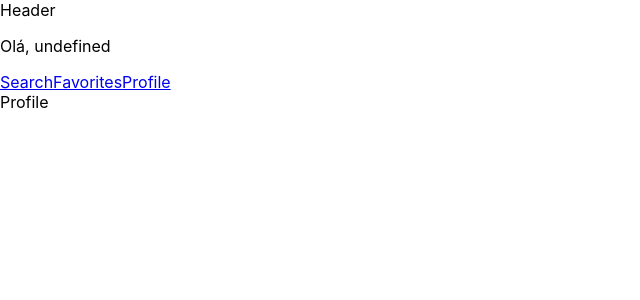
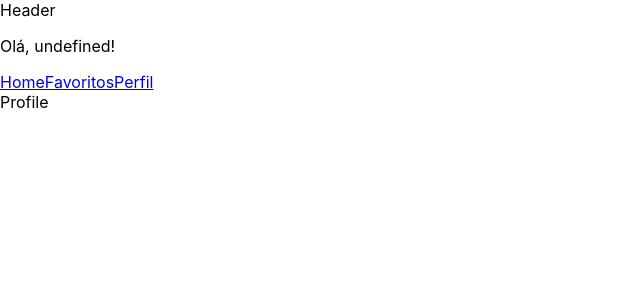
Before and after one commit to Rafael-Souza-97/music-tunes, a React (Create React App) app: page /profile in a window 1280 px wide. Shown: the top 300 px of the page, without its empty margins (0-640 px from the left). Built offline with nearby package versions, Linux system fonts and the light colour scheme.

Commit message:
Adiciona Requisito 10

```diff
--- a/src/components/Header.jsx
+++ b/src/components/Header.jsx
@@ -23,10 +23,10 @@ class Header extends Component {
     return (
       <header data-testid="header-component">
         <div>Header</div>
-        <p data-testid="header-user-name">{ `Olá, ${userName}` }</p>
-        <Link to="/search" data-testid="link-to-search">Search</Link>
-        <Link to="/favorites" data-testid="link-to-favorites">Favorites</Link>
-        <Link to="/profile" data-testid="link-to-profile">Profile</Link>
+        <p data-testid="header-user-name">{ `Olá, ${userName}!` }</p>
+        <Link to="/search" data-testid="link-to-search">Home</Link>
+        <Link to="/favorites" data-testid="link-to-favorites">Favoritos</Link>
+        <Link to="/profile" data-testid="link-to-profile">Perfil</Link>
 
       </header>
     );
--- a/src/pages/Album.jsx
+++ b/src/pages/Album.jsx
@@ -3,6 +3,7 @@ import PropTypes from 'prop-types';
 import Header from '../components/Header';
 import getMusics from '../services/musicsAPI';
 import MusicCard from '../components/MusicCard';
+import { getFavoriteSongs } from '../services/favoriteSongsAPI';
 
 class Album extends Component {
   state = {
@@ -11,6 +12,7 @@ class Album extends Component {
     img: '',
     explicit: '',
     musics: [],
+    favorites: [],
   }
 
   componentDidMount = async () => {
@@ -25,10 +27,13 @@ class Album extends Component {
       explicit: collection.collectionExplicitness,
       musics: songs,
     });
+    const favoriteSongs = await getFavoriteSongs();
+    this.setState({ favorites: favoriteSongs });
   }
 
   render() {
-    const { artist, album, img, explicit, musics } = this.state;
+    const { artist, album, img, explicit, musics, favorites } = this.state;
+    console.log(favorites);
 
     return (
       <div>
@@ -44,7 +49,10 @@ class Album extends Component {
             <div key={ tracks.trackId }>
               <h5>{ tracks.trackName }</h5>
               <img src={ tracks.artworkUrl60 } alt={ tracks.trackId } />
-              <MusicCard songs={ tracks.previewUrl } trackId={ tracks.trackId } />
+              <MusicCard
+                songs={ tracks.previewUrl }
+                trackId={ tracks.trackId }
+              />
             </div>
           ))
         }
```
